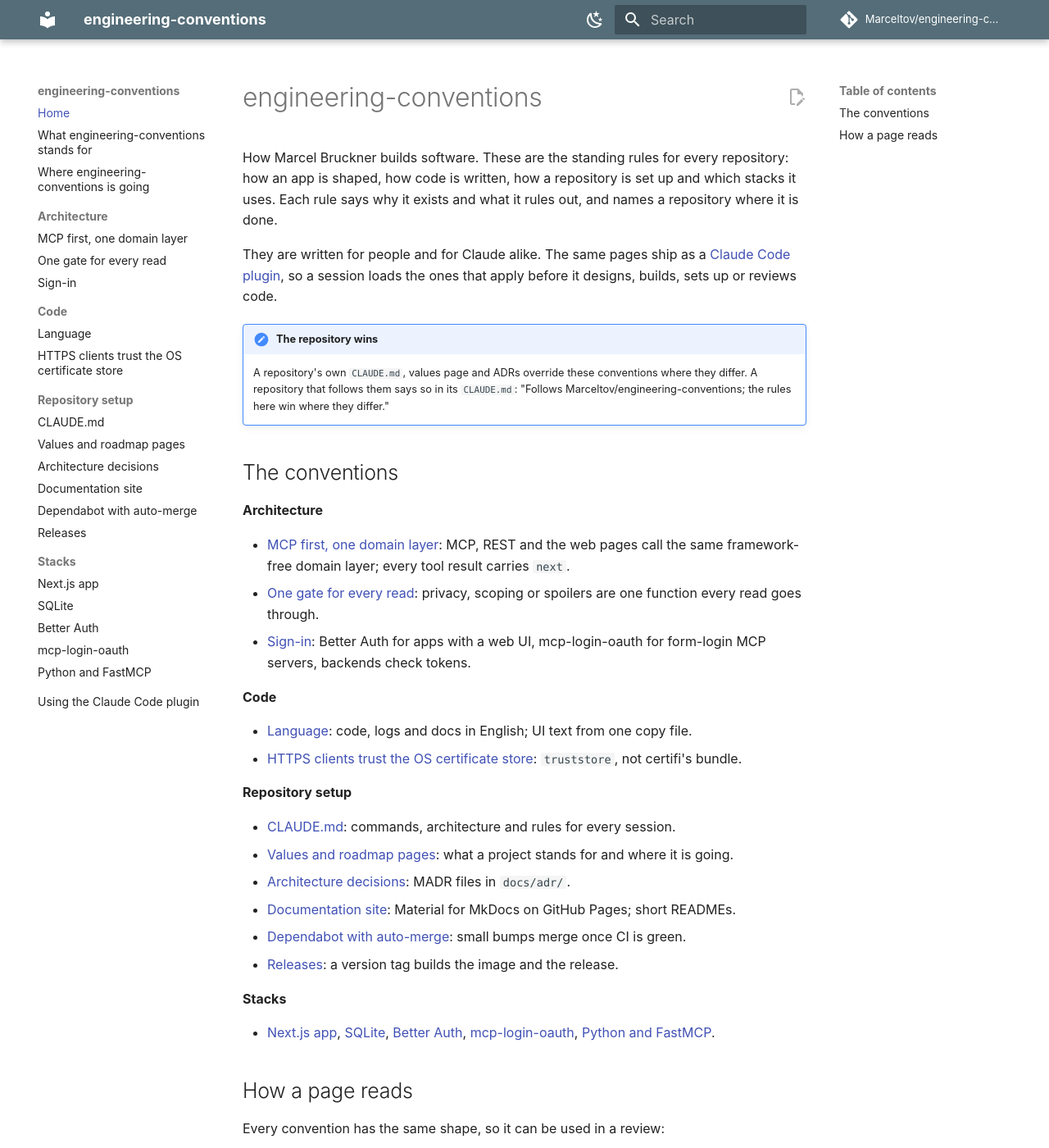
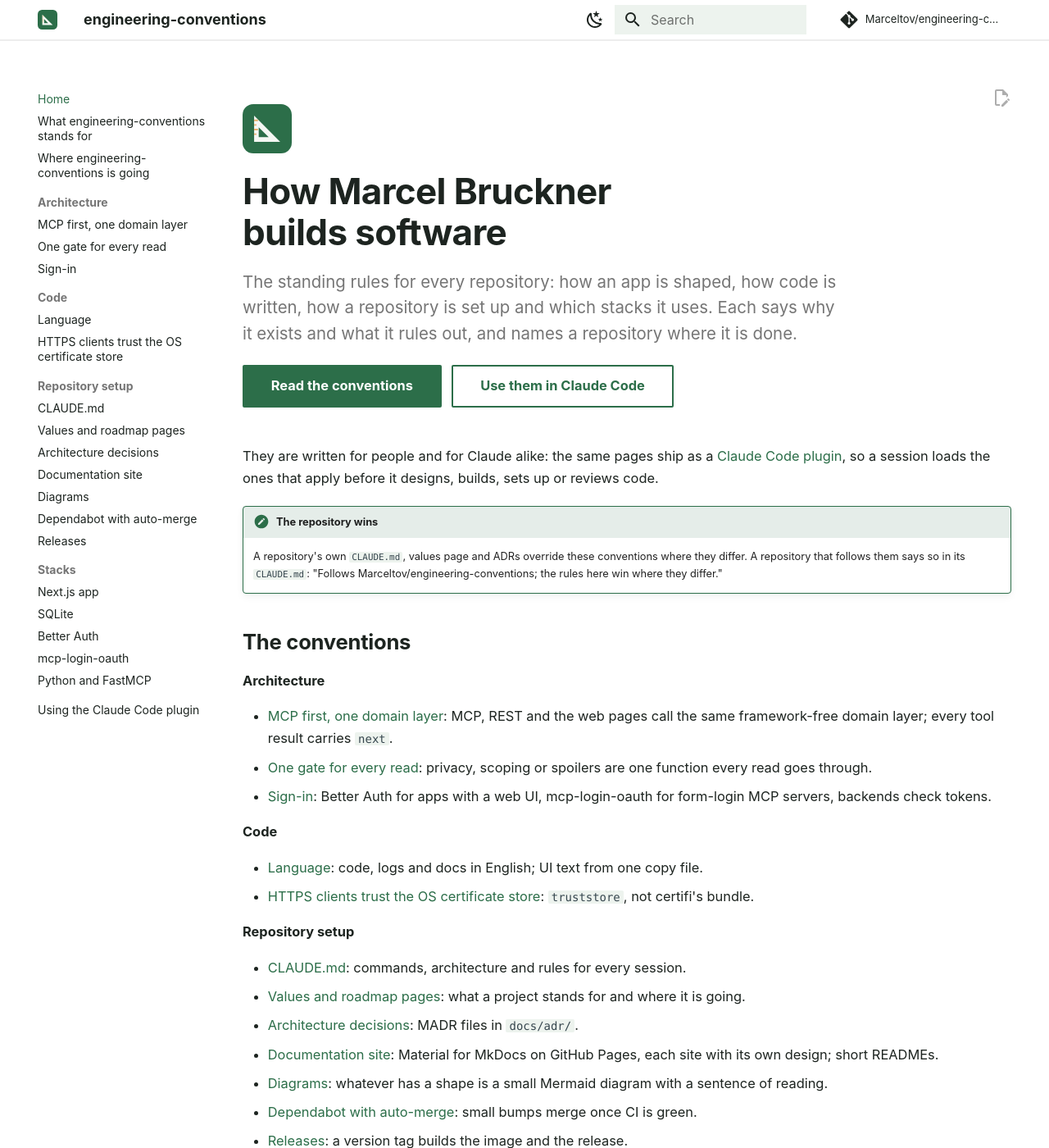
Before and after one commit to Marceltov/engineering-conventions, an MkDocs documentation site: the page built from docs/index.md, in a window 1280 px wide and 1400 px high. Shown: the whole window at 82% size. Built offline with MkDocs 1.6.1 and Material for MkDocs 9.7.7, drawn with Linux system fonts in a browser that asks for light colours; some web fonts are replaced; comment, search, counter and statistics services are not loaded; some of the changed text lies outside the part shown.

Commit message:
CC BY 4.0, a design and a diagrams convention, the site's own look
The license is CC BY 4.0, since the repository is prose others may copy.
The docs-site convention gains a Design section (each site its own
palette, icon and opening, made with the frontend-design skill's
process and checked in screenshots), and Diagrams is a new convention
(Mermaid where something has a shape, as in passageway). The site gets
pine and ochre and a set-square icon.

Co-Authored-By: Claude Opus 5.5 <noreply@anthropic.com>
Claude-Session: https://claude.ai/code/session_01Mmwmvqp3w2ZwaHyefH7Qtm

```diff
--- a/docs/index.md
+++ b/docs/index.md
@@ -1,8 +1,21 @@
-# engineering-conventions
+---
+hide:
+  - toc
+---
 
-How Marcel Bruckner builds software. These are the standing rules for every repository: how an app is shaped, how code is written, how a repository is set up and which stacks it uses. Each rule says why it exists and what it rules out, and names a repository where it is done.
+<div class="ec-hero" markdown>
+<img class="ec-hero__mark" src="assets/icon.svg" alt="">
 
-They are written for people and for Claude alike. The same pages ship as a [Claude Code plugin](plugin.md), so a session loads the ones that apply before it designs, builds, sets up or reviews code.
+# How Marcel Bruckner builds software
+
+<p class="ec-hero__lead">The standing rules for every repository: how an app is shaped, how code is written, how a repository is set up and which stacks it uses. Each says why it exists and what it rules out, and names a repository where it is done.</p>
+
+[Read the conventions](#the-conventions){ .md-button .md-button--primary }
+[Use them in Claude Code](plugin.md){ .md-button }
+
+</div>
+
+They are written for people and for Claude alike: the same pages ship as a [Claude Code plugin](plugin.md), so a session loads the ones that apply before it designs, builds, sets up or reviews code.
 
 !!! note "The repository wins"
     A repository's own `CLAUDE.md`, values page and ADRs override these conventions where they differ. A repository that follows them says so in its `CLAUDE.md`: "Follows Marceltov/engineering-conventions; the rules here win where they differ."
@@ -25,7 +38,8 @@ They are written for people and for Claude alike. The same pages ship as a [Clau
 - [CLAUDE.md](repo-setup/claude-md.md): commands, architecture and rules for every session.
 - [Values and roadmap pages](repo-setup/values-and-roadmap.md): what a project stands for and where it is going.
 - [Architecture decisions](repo-setup/adrs.md): MADR files in `docs/adr/`.
-- [Documentation site](repo-setup/docs-site.md): Material for MkDocs on GitHub Pages; short READMEs.
+- [Documentation site](repo-setup/docs-site.md): Material for MkDocs on GitHub Pages, each site with its own design; short READMEs.
+- [Diagrams](repo-setup/diagrams.md): whatever has a shape is a small Mermaid diagram with a sentence of reading.
 - [Dependabot with auto-merge](repo-setup/dependabot.md): small bumps merge once CI is green.
 - [Releases](repo-setup/releases.md): a version tag builds the image and the release.
 
--- /dev/null
+++ b/docs/stylesheets/extra.css
@@ -0,0 +1,157 @@
+/* engineering-conventions: pine and ochre, the green ink and the brass rule of a drafting table. White pages, a hairline header. */
+
+:root > * {
+  --ec-pine: #2c6e49;
+  --ec-ochre: #9a5b12;
+  --ec-ink: #1d2420;
+  --ec-mist: #edf3ee;
+
+  --md-primary-fg-color: #ffffff;
+  --md-primary-fg-color--light: #ffffff;
+  --md-primary-fg-color--dark: #ffffff;
+  --md-primary-bg-color: var(--ec-ink);
+  --md-primary-bg-color--light: #4f5a53;
+  --md-accent-fg-color: var(--ec-ochre);
+  --md-typeset-a-color: var(--ec-pine);
+  --md-typeset-color: var(--ec-ink);
+  --md-code-bg-color: var(--ec-mist);
+  --md-footer-bg-color: var(--ec-ink);
+  --md-footer-bg-color--dark: #121815;
+}
+
+[data-md-color-scheme="slate"] {
+  --md-hue: 150;
+  --ec-pine: #86d1a3;
+  --ec-ochre: #e8b06a;
+  --ec-ink: #e3ebe5;
+  --ec-mist: hsla(150, 12%, 17%, 1);
+
+  --md-default-bg-color: hsla(150, 14%, 9%, 1);
+  --md-primary-fg-color: hsla(150, 14%, 12%, 1);
+  --md-primary-fg-color--light: hsla(150, 14%, 12%, 1);
+  --md-primary-fg-color--dark: hsla(150, 14%, 12%, 1);
+  --md-primary-bg-color: var(--ec-ink);
+  --md-typeset-a-color: var(--ec-pine);
+  --md-typeset-color: hsla(150, 8%, 86%, 1);
+  --md-code-bg-color: var(--ec-mist);
+  --md-footer-bg-color: hsla(150, 14%, 7%, 1);
+  --md-footer-bg-color--dark: hsla(150, 14%, 5%, 1);
+}
+
+/* Header: a hairline instead of a coloured bar. */
+.md-header {
+  border-bottom: 1px solid var(--md-default-fg-color--lightest);
+  box-shadow: none;
+}
+.md-header--shadow {
+  box-shadow: 0 1px 0 var(--md-default-fg-color--lightest);
+}
+.md-search__input,
+.md-search__input:hover {
+  background-color: var(--ec-mist);
+  color: var(--ec-ink);
+}
+.md-search__input::placeholder,
+.md-search__icon {
+  color: var(--md-default-fg-color--light);
+}
+/* The header already names the site; drop the repeat atop the sidebar. */
+@media screen and (min-width: 76.25em) {
+  .md-nav--primary > .md-nav__title {
+    display: none;
+  }
+}
+
+/* Reading rhythm: Atkinson reads best a touch larger and looser. */
+.md-typeset {
+  font-size: 0.82rem;
+  line-height: 1.65;
+}
+.md-typeset h1 {
+  color: var(--ec-ink);
+  font-weight: 700;
+  letter-spacing: -0.015em;
+}
+.md-typeset h2 {
+  font-weight: 700;
+  letter-spacing: -0.01em;
+}
+.md-typeset a:focus-visible,
+.md-nav__link:focus-visible {
+  outline: 2px solid var(--ec-ochre);
+  outline-offset: 2px;
+}
+.md-typeset table:not([class]) th {
+  background-color: var(--ec-mist);
+}
+
+/* Home page: the set square and what the conventions are. */
+.ec-hero {
+  padding: 0.6rem 0 0.4rem;
+}
+.ec-hero__mark {
+  display: block;
+  width: 3rem;
+  height: 3rem;
+  margin-bottom: 1.1rem;
+}
+.md-typeset .ec-hero h1 {
+  font-size: 2.2rem;
+  line-height: 1.12;
+  margin: 0 0 0.45em;
+  max-width: 15em;
+  text-wrap: balance;
+}
+.ec-hero__lead {
+  font-size: 1.02rem;
+  line-height: 1.55;
+  max-width: 36em;
+  margin: 0 0 0.8rem;
+  color: var(--md-default-fg-color--light);
+}
+.md-typeset .md-button {
+  color: var(--ec-pine);
+  border-color: currentColor;
+  margin: 0.3rem 0.4rem 0.3rem 0;
+}
+.md-typeset .md-button--primary {
+  background-color: var(--ec-pine);
+  border-color: var(--ec-pine);
+  color: #ffffff;
+}
+[data-md-color-scheme="slate"] .md-typeset .md-button--primary {
+  color: hsla(150, 14%, 9%, 1);
+}
+.md-typeset .md-button:hover,
+.md-typeset .md-button:focus,
+.md-typeset .md-button--primary:hover,
+.md-typeset .md-button--primary:focus {
+  background-color: var(--ec-ochre);
+  border-color: var(--ec-ochre);
+  color: #ffffff;
+}
+@media screen and (max-width: 44.9375em) {
+  .md-typeset .ec-hero h1 {
+    font-size: 1.7rem;
+  }
+}
+
+/* Notes and tips in pine rather than Material's blue and teal. */
+.md-typeset .admonition.note,
+.md-typeset details.note,
+.md-typeset .admonition.tip,
+.md-typeset details.tip {
+  border-color: var(--ec-pine);
+}
+.md-typeset .note > .admonition-title,
+.md-typeset .note > summary,
+.md-typeset .tip > .admonition-title,
+.md-typeset .tip > summary {
+  background-color: color-mix(in srgb, var(--ec-pine) 12%, transparent);
+}
+.md-typeset .note > .admonition-title::before,
+.md-typeset .note > summary::before,
+.md-typeset .tip > .admonition-title::before,
+.md-typeset .tip > summary::before {
+  background-color: var(--ec-pine);
+}
--- a/mkdocs.yml
+++ b/mkdocs.yml
@@ -4,7 +4,7 @@ site_url: https://marceltov.github.io/engineering-conventions/
 repo_url: https://github.com/Marceltov/engineering-conventions
 repo_name: Marceltov/engineering-conventions
 edit_uri: edit/main/docs/
-copyright: Copyright &copy; 2026 Marcel Bruckner. Licensed under <a href="https://github.com/Marceltov/engineering-conventions/blob/main/LICENSE">AGPL-3.0-or-later</a>
+copyright: Copyright &copy; 2026 Marcel Bruckner. Licensed under <a href="https://creativecommons.org/licenses/by/4.0/">CC BY 4.0</a>
 
 nav:
   - Home: index.md
@@ -22,6 +22,7 @@ nav:
       - Values and roadmap pages: repo-setup/values-and-roadmap.md
       - Architecture decisions: repo-setup/adrs.md
       - Documentation site: repo-setup/docs-site.md
+      - Diagrams: repo-setup/diagrams.md
       - Dependabot with auto-merge: repo-setup/dependabot.md
       - Releases: repo-setup/releases.md
   - Stacks:
@@ -34,21 +35,23 @@ nav:
 
 theme:
   name: material
+  logo: assets/icon.svg
+  favicon: assets/icon.svg
   font:
     text: Atkinson Hyperlegible Next
     code: Atkinson Hyperlegible Mono
   palette:
     - media: "(prefers-color-scheme: light)"
       scheme: default
-      primary: blue grey
-      accent: teal
+      primary: custom
+      accent: custom
       toggle:
         icon: material/weather-night
         name: Switch to dark mode
     - media: "(prefers-color-scheme: dark)"
       scheme: slate
-      primary: blue grey
-      accent: teal
+      primary: custom
+      accent: custom
       toggle:
         icon: material/weather-sunny
         name: Switch to light mode
@@ -62,6 +65,9 @@ theme:
     - search.highlight
     - content.code.copy
     - content.action.edit
+
+extra_css:
+  - stylesheets/extra.css
 
 markdown_extensions:
   - admonition
```
Also changed, not shown: README.md (+1 -1 lines), docs/repo-setup/diagrams.md (added, +63 -0 lines), docs/repo-setup/docs-site.md (+19 -3 lines), skills/engineering-conventions/SKILL.md (+2 -1 lines), docs/assets/icon.svg (added), 2 other files.
